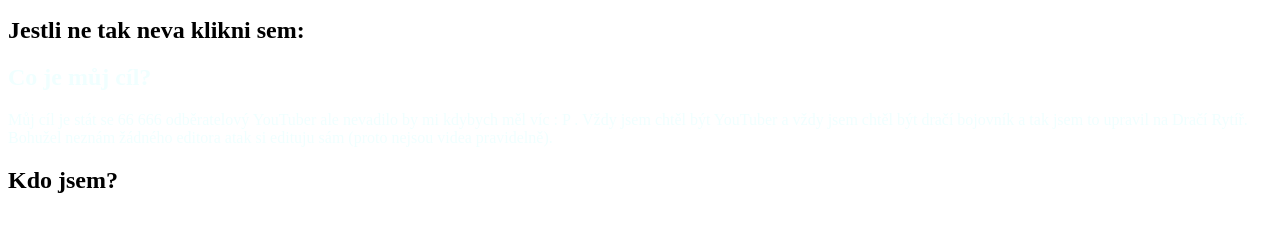
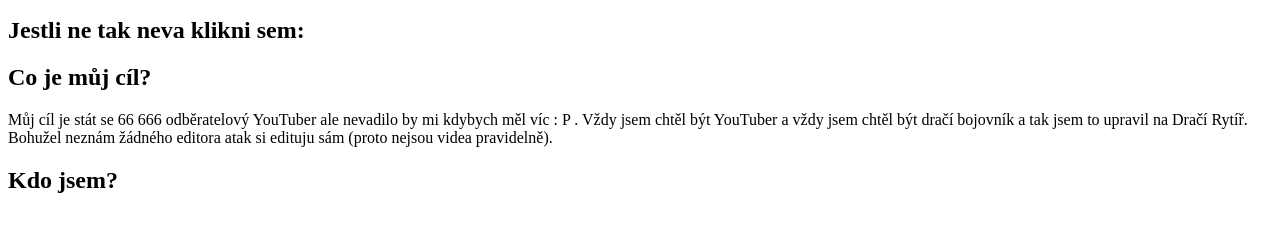
Before and after one commit to Drako3000/web, a plain HTML site: page index.html in a window 1280 px wide. Shown: the part 269-500 px from the top of the page. Drawn offline with Linux system fonts and the light colour scheme.

Commit message:
img true

```diff
--- a/index.html
+++ b/index.html
@@ -7,8 +7,8 @@
         <img src="https://i.pinimg.com/originals/23/bc/95/23bc957a94633ca658613c4ba97294a1.jpg"
         height="200" width="300"/>
         <h2  >Jestli ne tak neva klikni sem:</h2>
-        <h2 style="color: azure;">Co je můj cíl?</h2>
-        <p  style="color: azure;">Můj cíl je stát se 66 666 odběratelový YouTuber ale nevadilo by mi kdybych měl víc : P . Vždy jsem chtěl být YouTuber a vždy jsem chtěl být dračí bojovník a tak jsem to upravil na Dračí Rytíř. Bohužel neznám žádného editora atak si edituju sám (proto nejsou videa pravidelně).  </p>
+        <h2>Co je můj cíl?</h2>
+        <p>Můj cíl je stát se 66 666 odběratelový YouTuber ale nevadilo by mi kdybych měl víc : P . Vždy jsem chtěl být YouTuber a vždy jsem chtěl být dračí bojovník a tak jsem to upravil na Dračí Rytíř. Bohužel neznám žádného editora atak si edituju sám (proto nejsou videa pravidelně).  </p>
         <h2>Kdo jsem?</h2><p style="color: azure;"></p>
         </body>
 </html>
```
